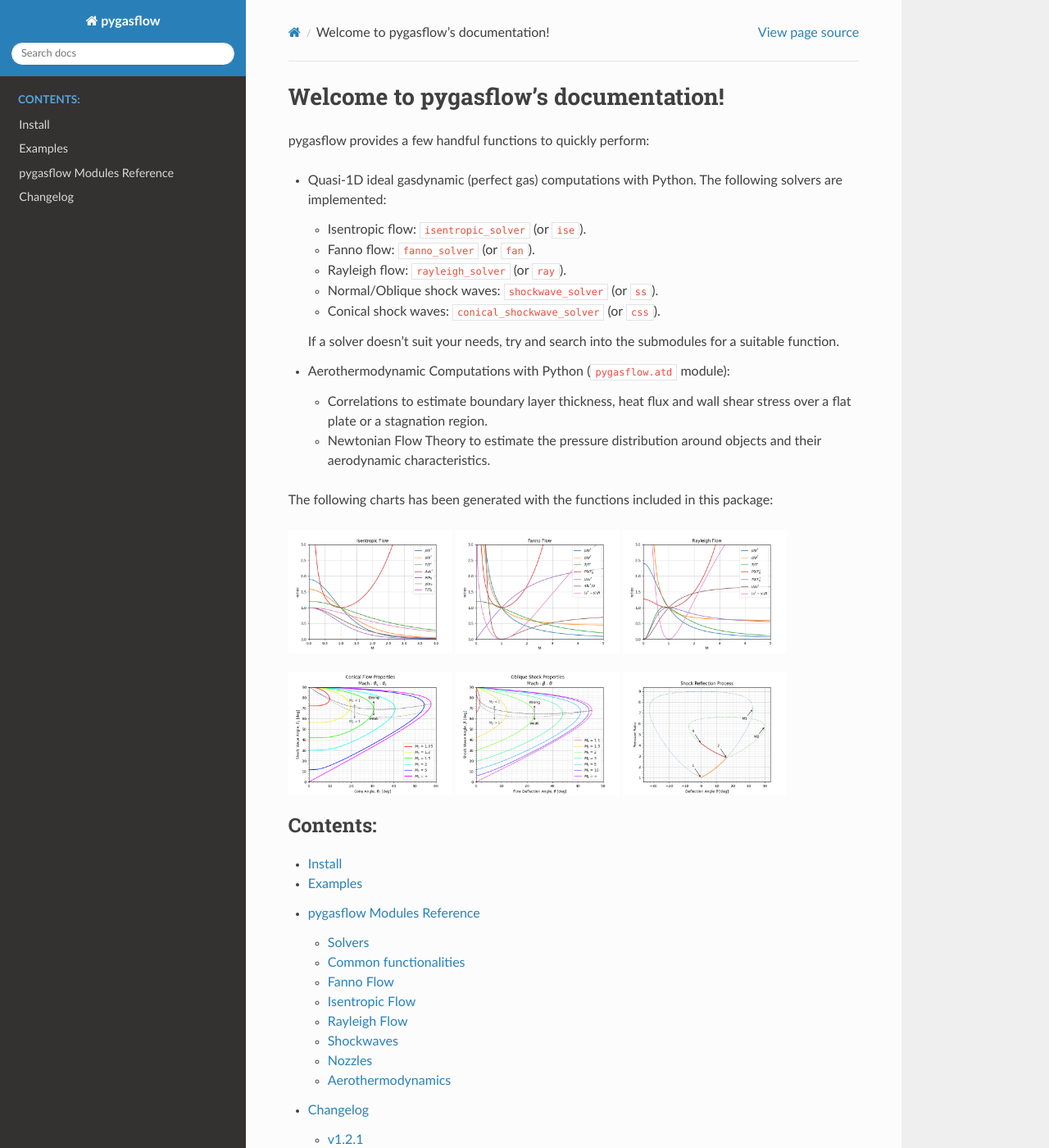
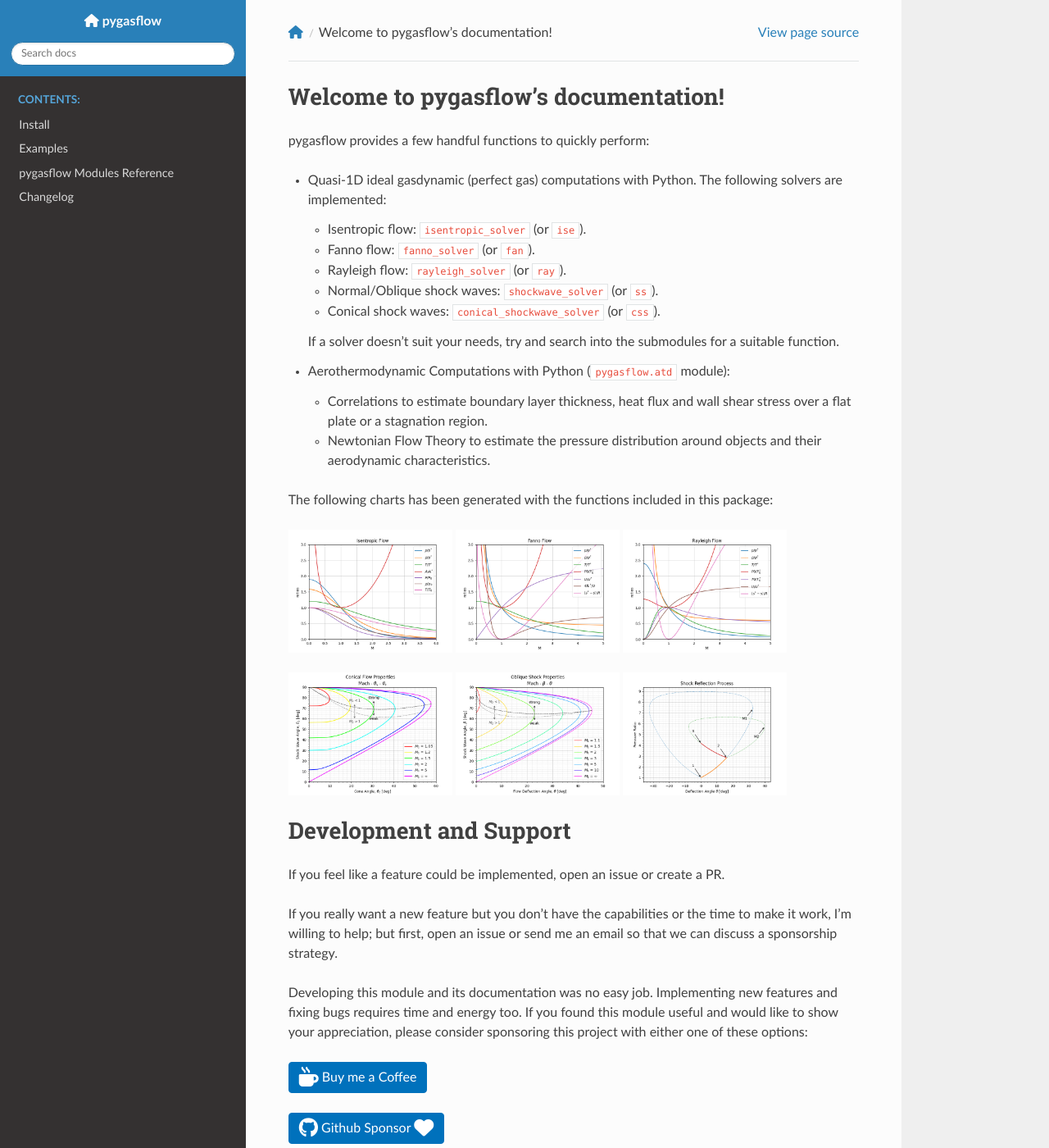
Before and after one commit to Davide-sd/pygasflow, a Sphinx documentation site: the page built from doc/source/index.rst, in a window 1280 px wide and 1400 px high. Shown: the whole window at 82% size. Built offline with Sphinx 7.4.7 and the Read the Docs theme 3.1.0, drawn with Linux system fonts in a browser that asks for light colours; nearby versions of some CDN libraries; pages that are not in the unit, such as notebooks, are missing from menus.

Commit message:
updated docs

```diff
--- a/doc/requirements.txt
+++ b/doc/requirements.txt
@@ -7,3 +7,4 @@ nbsphinx_link
 sphinx-rtd-theme
 cantera
 jinja2
+sphinx_design
--- a/doc/source/conf.py
+++ b/doc/source/conf.py
@@ -60,6 +60,12 @@ extensions = [
     'sphinx_rtd_theme',
     'nbsphinx',
     'nbsphinx_link', # to link to ipynb files outside of the source folder
+    'sphinx_design',
+]
+
+# in order to show the icons on sponsorship buttons
+html_css_files = [
+    "https://cdnjs.cloudflare.com/ajax/libs/font-awesome/6.1.1/css/all.min.css"
 ]
 
 # hide the table inside classes autodoc
--- a/doc/source/index.rst
+++ b/doc/source/index.rst
@@ -54,6 +54,30 @@ The following charts has been generated with the functions included in this pack
    :alt: Shock Reflection
 
 
+Development and Support
+=======================
+
+If you feel like a feature could be implemented, open an issue or create a PR.
+
+If you really want a new feature but you don't have the capabilities or the
+time to make it work, I'm willing to help; but first, open an issue or send
+me an email so that we can discuss a sponsorship strategy.
+
+Developing this module and its documentation was no easy job. Implementing
+new features and fixing bugs requires time and energy too. If you found this
+module useful and would like to show your appreciation, please consider
+sponsoring this project with either one of these options:
+
+.. button-link:: https://www.buymeacoffee.com/davide_sd
+    :color: primary
+
+    :fas:`mug-hot;fa-xl` Buy me a Coffee
+
+.. button-link:: https://github.com/sponsors/Davide-sd
+    :color: primary
+
+    :fab:`github;fa-xl` Github Sponsor :fas:`heart;fa-xl`
+
 
 .. toctree::
    :maxdepth: 2
```
Also changed, not shown: 1 other file.
